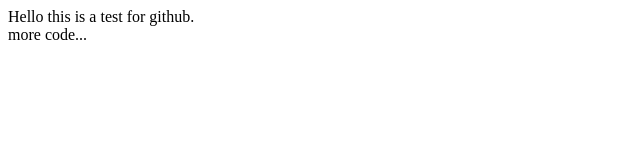
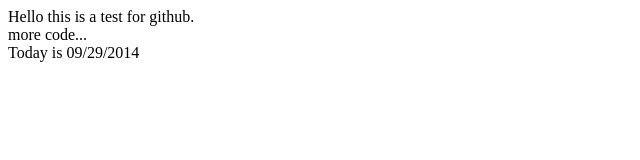
Before and after one commit to emucis1/youtube.demo, a plain HTML site: page WebContent/index.html in a window 1280 px wide. Shown: the whole page, without its empty margins (0-640 px from the left). Drawn offline with Linux system fonts and the light colour scheme.

Commit message:
third changes

```diff
--- a/WebContent/index.html
+++ b/WebContent/index.html
@@ -8,6 +8,8 @@
 	Hello this is a test for github.
 	<br/>
 	more code...
+	<br/>
+	Today is 09/29/2014
 
 </body>
 </html>
```
